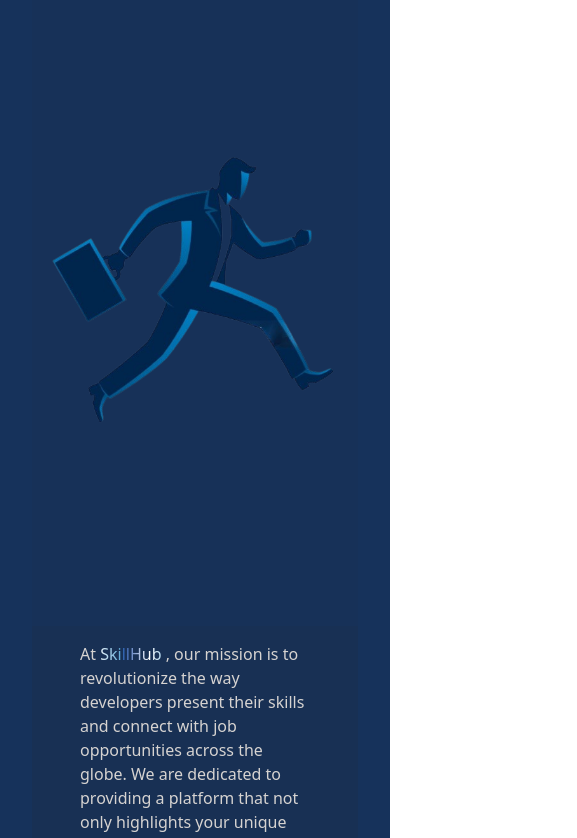
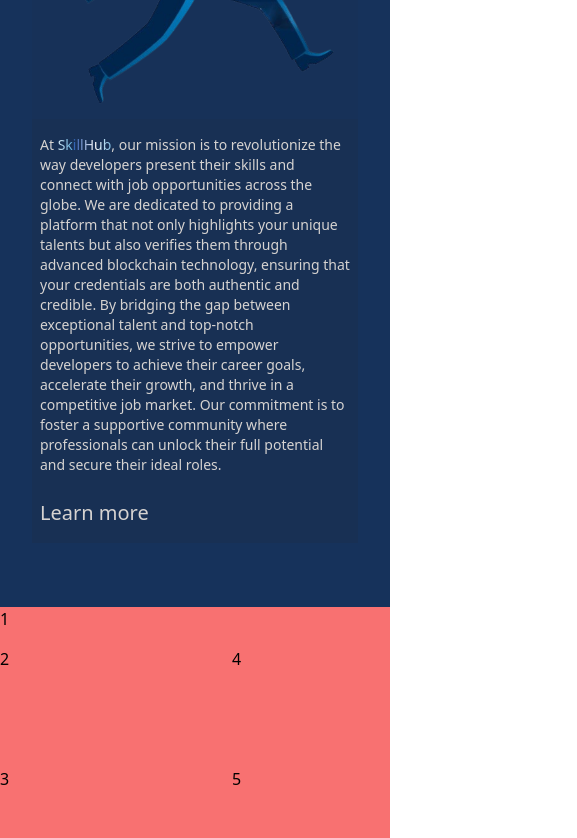
Before and after one commit to atanushil/SkillHub-Inc, a React (Vite) app in the folder client/: page / in a window 390 px wide. Shown: the part 6200-7038 px from the top of the page, 577 px wide, since content can reach past the window. Built offline with nearby package versions, Linux system fonts and the light colour scheme.

Commit message:
update in responsive in about section

```diff
--- a/client/src/components/common/AboutUs.jsx
+++ b/client/src/components/common/AboutUs.jsx
@@ -5,45 +5,50 @@
   return (
     <section
       id="about-section"
-      className="py-16 max-w-screen-xl mx-auto grid lg:grid-cols-4
-      lg:grid-rows-7 px-8  grid-cols-1 grid-rows-9"
+      className="py-16 max-w-screen-xl mx-auto md:grid md:grid-cols-4
+      md:grid-rows-6 px-8 flex flex-col "
     >
-      <div className="lg:col-span-2 lg:col-start-1 lg:row-start-2
-      drop-shadow-[0_3px_3px_rgba(199,87,224,0.8)] caret-transparent
-       lg:text-start text-stone-400  text-8xl whitespace-nowrap text-center">
+      <div
+        className="md:col-span-2 md:col-start-1
+        drop-shadow-[0_3px_3px_rgba(199,87,224,0.8)] text-stone-400
+        lg:text-8xl sm:text-6xl md:text-6xl text-4xl flex items-center justify-center"
+      >
         Our Mission
       </div>
 
-      <div className="lg:col-span-2 lg:row-span-5 lg:col-start-1 lg:row-start-3 row-span-4
-       bg-slate/10 flex justify-center items-center">
+      <div
+        className="md:col-span-2 md:row-span-5 md:col-start-1 md:row-start-2
+        bg-slate/10 flex justify-center items-center"
+      >
         <div className="relative group">
           <img
             src={Logo}
             alt="logo"
-            className=" object-cover
-            group-hover:drop-shadow-[0_3px_3px_rgba(199,87,224,0.8)] transition-transform
-            duration-500 ease-in-out transform group-hover:scale-110 "
+            className="object-cover group-hover:drop-shadow-[0_3px_3px_rgba(199,87,224,0.8)]
+            transition-transform duration-500 ease-in-out transform group-hover:scale-110"
           />
         </div>
       </div>
 
       <div
-        className="lg:col-span-2 lg:row-span-7 lg:col-start-3 lg:row-start-1
-        row-span-4 row-start-6 lg:px-0 px-8 h-fit py-4 lg:h-full lg:py-0
-         bg-slate/20 lg:grid grid-cols-1 grid-rows-7"
+        className="md:col-span-2 md:row-span-7 md:col-start-3
+         lg:px-0 sm:px-8 py-4  bg-slate/20 md:grid md:grid-cols-1 md:grid-rows-7"
       >
-        <div className="row-span-5 row-start-3 px-4 text-stone-300  ">
-          At <span className="text-animate">SkillHub </span>, our mission is to
-          revolutionize the way developers present their skills and connect with
-          job opportunities across the globe. We are dedicated to providing a
-          platform that not only highlights your unique talents but also
-          verifies them through advanced blockchain technology, ensuring that
-          your credentials are both authentic and credible. By bridging the gap
-          between exceptional talent and top-notch opportunities, we strive to
-          empower developers to achieve their career goals, accelerate their
-          growth, and thrive in a competitive job market. Our commitment is to
-          foster a supportive community where professionals can unlock their
-          full potential and secure their ideal roles.
+        <div className="md:row-span-6 md:row-start-2 sm:px-4 px-2 text-stone-300 h-full">
+          <p className="sm:text-xl text-sm">
+            At <span className="text-animate">SkillHub</span>, our mission is
+            to revolutionize the way developers present their skills and connect
+            with job opportunities across the globe. We are dedicated to
+            providing a platform that not only highlights your unique talents
+            but also verifies them through advanced blockchain technology,
+            ensuring that your credentials are both authentic and credible. By
+            bridging the gap between exceptional talent and top-notch
+            opportunities, we strive to empower developers to achieve their
+            career goals, accelerate their growth, and thrive in a competitive
+            job market. Our commitment is to foster a supportive community where
+            professionals can unlock their full potential and secure their ideal
+            roles.
+          </p>
           <br />
           <a href="/about-us">
             <span className="lg:top-6 top-0 text-xl relative font-medium hover:text-orange-500 hover:underline">
--- a/client/src/components/common/ContactUs.jsx
+++ b/client/src/components/common/ContactUs.jsx
@@ -1,78 +1,13 @@
 import React from "react";
-import { Banner, heroImage1 } from "../../utils";
 
 const ContactUs = () => {
   return (
-    <div
-      className="grid grid-cols-6  grid-rows-3 mx-auto max-w-screen-xl px-8  py-16"
-      id="contant-section"
-    >
-      <div className="col-span-6 row-span-2 flex items-center bg-blend-multiply h-32 object-cover"
-      style={{backgroundImage:`url(${Banner})`}}>
-        <p className="text-8xl text-white">Contact Us</p></div>
-      <div className="col-span-2 row-span-3 col-start-5 row-start-3 group  bg-white/20 backdrop-blur-sm">
-        <img
-          src={heroImage1}
-          alt="logo"
-          className=" object-cover
-            group-hover:drop-shadow-[0_3px_3px_rgba(199,87,224,0.8)] transition-transform
-            duration-500 ease-in-out transform "
-        />
-      </div>
-      <div className="col-span-2 row-span-3 col-start-5 row-start-6">
-        <iframe
-          src="https://www.google.com/maps/embed?pb=!1m18!1m12!1m3!1d58548.29511198467!2d87.69214374407845!3d23.486838535589012!2m3!1f0!2f0!3f0!3m2!1i1024!2i768!4f13.1!3m3!1m2!1s0x39f9cef43bf77503%3A0x57e86383904410c7!2sGuskhara%2C%20West%20Bengal%20713128!5e0!3m2!1sen!2sin!4v1725402617941!5m2!1sen!2sin"
-          className="w-full h-full"
-          allowFullScreen=""
-          loading="lazy"
-          referrerPolicy="no-referrer-when-downgrade"
-        />
-      </div>
-      <div className="col-span-4 row-span-3 col-start-1 row-start-6">
-        <form className="grid grid-cols-4 grid-rows-5 gap-2 py- bg-white/20 px-10">
-          <div className="col-span-4 text-4xl  text-stone-300 my-auto">
-            Leave a Reply
-          </div>
-          <div className="col-span-2 row-start-2 flex flex-col">
-            <label htmlFor="name" className="text-white">Full Name</label>
-            <input type="text" name="" id="" className="h-12 px-2"/>
-          </div>
-          <div className="col-span-2 col-start-3 row-start-2 flex flex-col">
-            <label htmlFor="email" className="text-white">Email</label>
-            <input type="text" name="" id="" className="h-12 px-2" />
-          </div>
-          <div className="col-span-4 row-span-2 row-start-3">
-            <textarea name="message" id="" className="w-full h-full"></textarea>
-          </div>
-          <button className="col-span-2 col-start-2 row-start-5 btn-primary h-fit py-2 mt-4">Submit</button>
-        </form>
-      </div>
-      <div className="col-start-1 row-start-3 grid place-content-center border-b-2">
-        <p>Address</p>
-      </div>
-      <div className="col-span-3 col-start-2 row-start-3 border-b-2 grid place-content-center">
-        <p>Guskhara West Bengal India 713128</p>
-      </div>
-      <div className="col-start-1 row-start-4  grid place-content-center border-b-2">
-        <p>Get in Touch</p>
-      </div>
-      <div className="col-span-3 col-start-2 row-start-4  grid place-content-center border-b-2">
-        <p className="flex gap-8">
-          <span>+91 9832118794</span>
-          <span>atanushil358@gmail.com</span>
-        </p>
-      </div>
-      <div className="col-start-1 row-start-5  grid place-content-center border-b-2">
-        <p>Hours</p>
-      </div>
-      <div className="col-span-3 col-start-2 row-start-5 grid grid-cols-2 grid-rows-3 px-16 border-b-2 py-2 ">
-        <div>Mon to Fri :</div>
-        <div>9:30 am - 6:00 pm</div>
-        <div>Sat :</div>
-        <div>10:00 am - 4:00 pm </div>
-        <div>Sun :</div>
-        <div>12:00 am - 4:00 pm </div>
-      </div>
+    <div className="grid grid-cols-7 grid-rows-7 gap-4 max-w-screen-lg bg-red-400">
+      <div className="col-span-7">1</div>
+      <div className="col-span-4 row-span-3 row-start-2">2</div>
+      <div className="col-span-4 row-span-3 col-start-1 row-start-5">3</div>
+      <div className="col-span-3 row-span-3 col-start-5 row-start-2">4</div>
+      <div className="col-span-3 row-span-3 col-start-5 row-start-5">5</div>
     </div>
   );
 };
```
